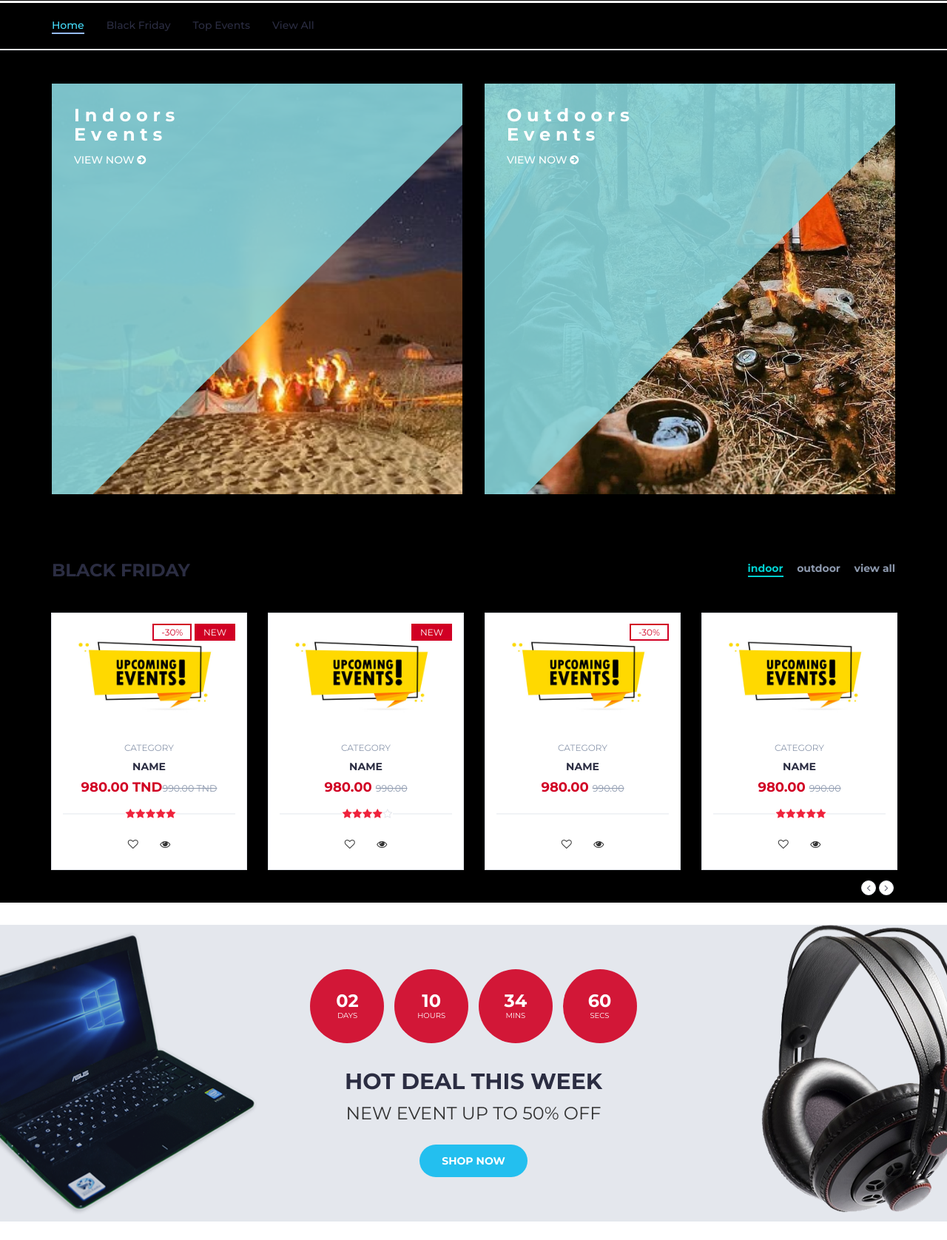
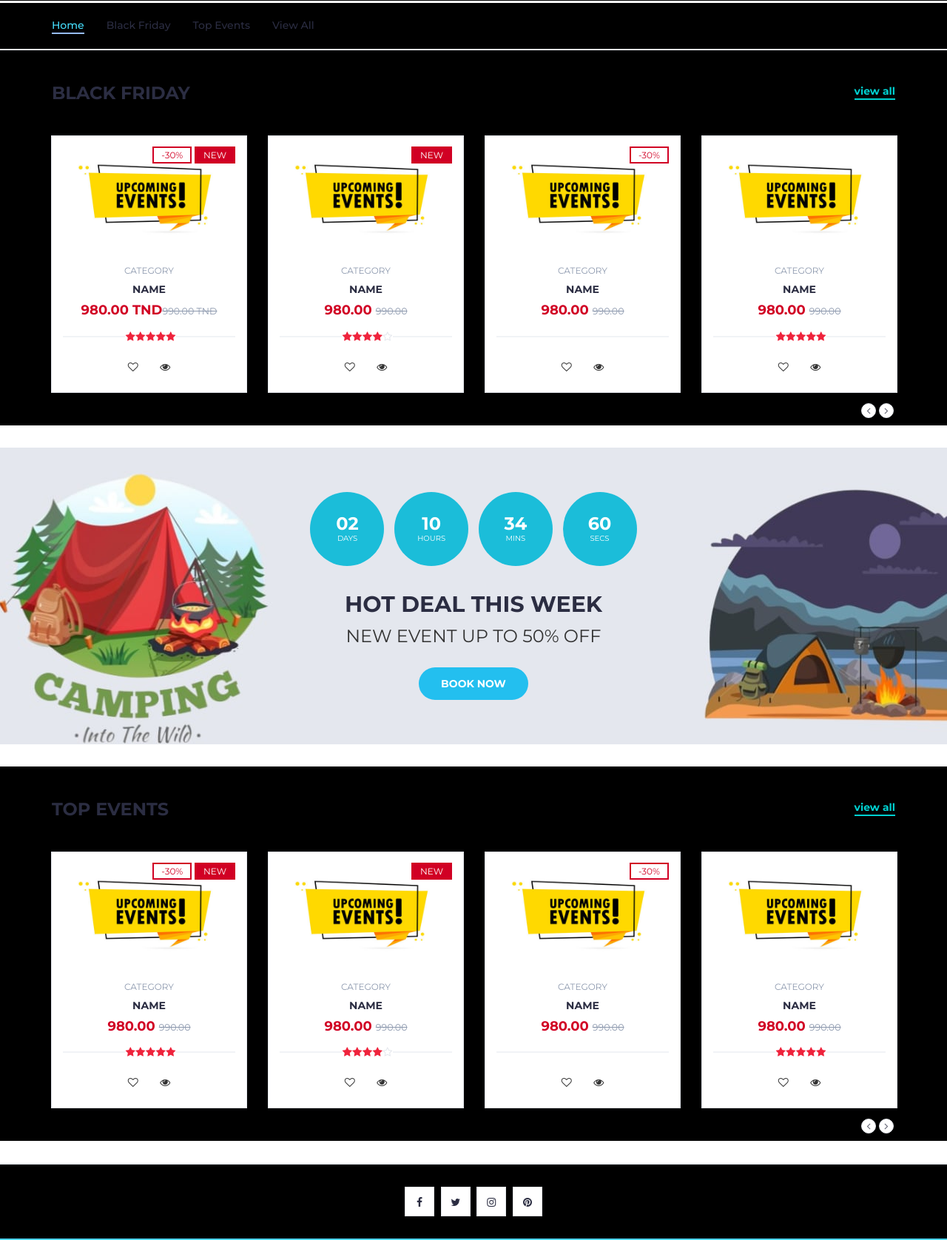
Before and after one commit to tass25/projet, a PHP site: page /index2.html in a window 1280 px wide. Shown: the part 329-2005 px from the top of the page at 74% size. Run offline with PHP 8.4, Linux system fonts and the light colour scheme.

Commit message:
houma tawika maaya fl meet w na7awli tsawri eli yt7arko , moi sad

```diff
--- a/css/styletemplate.css
+++ b/css/styletemplate.css
@@ -789,7 +789,7 @@ textarea.input {
   padding: 60px 0px;
   margin: 30px 0px;
   background-color: #E4E7ED;
-  background-image: url('../img/hotdeal.png');
+  background-image: url('../img/fig.jpg');
   background-position: center;
   background-repeat: no-repeat;
 }
@@ -807,7 +807,7 @@ textarea.input {
   display: inline-block;
   width: 100px;
   height: 100px;
-  background: #D10024e6;
+  background: #06b9d8e6;
   text-align: center;
   border-radius: 50%;
   margin: 0px 5px;
--- a/index2.html
+++ b/index2.html
@@ -168,47 +168,6 @@
 			<!-- container -->
 			<div class="container">
 				<!-- row -->
-				<div class="row" >
-					<!-- shop -->
-					<div class="col-md-6 col-xs-6" style="background-color: black;z-index: 10;"  >
-						<div class="shop">
-							<div class="shop-img">
-								<img src="./img/caption.jpg" alt="">
-							</div>
-							<div class="shop-body">
-								<h3>I n d o o r s<br>E v e n t s</h3>
-								<a href="#" class="cta-btn">view now <i class="fa fa-arrow-circle-right"></i></a>
-							</div>
-						</div>
-					</div>
-					<!-- /shop -->
-
-					<!-- shop -->
-					<div class="col-md-6 col-xs-6" style="background-color: black;z-index: 10;">
-						<div class="shop">
-							<div class="shop-img">
-								<img src="./img/b23.jpg" alt="">
-							</div>
-							<div class="shop-body">
-								<h3>O u t d o o r s<br>E v e n t s</h3>
-								<a href="#" class="cta-btn">view now <i class="fa fa-arrow-circle-right"></i></a>
-							</div>
-						</div>
-					</div>
-					<!-- /shop -->
-
-				</div>
-				<!-- /row -->
-			</div>
-			<!-- /container -->
-		</div>
-		<!-- /SECTION -->
-
-		<!-- SECTION -->
-		<div class="section" style="background-color: black;">
-			<!-- container -->
-			<div class="container">
-				<!-- row -->
 				<div class="row">
 
 					<!-- section title -->
@@ -217,10 +176,7 @@
 							<h3 class="title">Black Friday</h3>
 							<div class="section-nav">
 								<ul class="section-tab-nav tab-nav">
-									<li class="active"><a data-toggle="tab" href="#tab1">indoor</a></li>
-									<li><a data-toggle="tab" href="#tab1">outdoor</a></li>
-									<li><a data-toggle="tab" href="#tab2">view all</a></li>
-
+									<li class="active"><a data-toggle="tab" href="#tab1">view all</a></li>
 
 								</ul>
 							</div>
@@ -425,7 +381,7 @@
 							</ul>
 							<h2 class="text-uppercase">hot deal this week</h2>
 							<p>New Event Up to 50% OFF</p>
-							<a class="primary-btn cta-btn" href="#">Shop now</a>
+							<a class="primary-btn cta-btn" href="#">Book Now </a>
 						</div>
 					</div>
 				</div>
@@ -448,10 +404,7 @@
 							<h3 class="title">Top Events</h3>
 							<div class="section-nav">
 								<ul class="section-tab-nav tab-nav">
-									<li class="active"><a data-toggle="tab" href="#tab2">indoor</a></li>
-									<li><a data-toggle="tab" href="#tab2">outdoor</a></li>
-									<li><a data-toggle="tab" href="#tab3">view all</a></li>
-
+									<li class="active"><a data-toggle="tab" href="#tab2">view all</a></li>
 
 								</ul>
 							</div>
```
Also changed, not shown: store.html (+12 -6 lines), img/fig.jpg (added), img/hotdeal.png (deleted).
